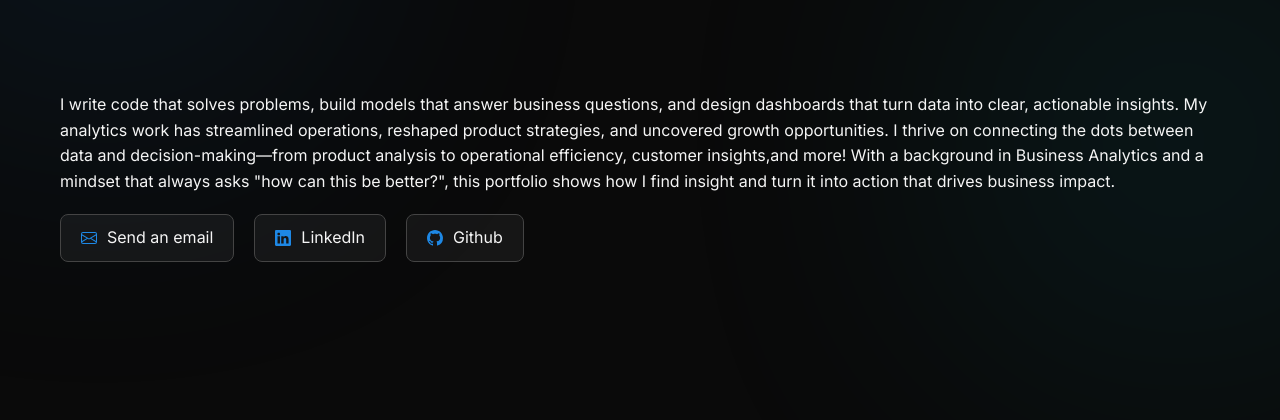
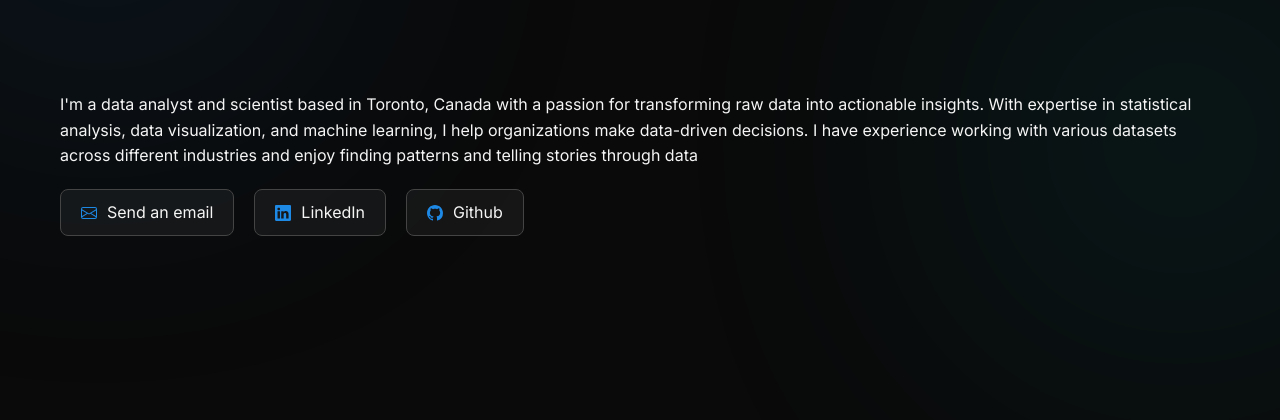
Before and after one commit to sphoom/portfolio, a plain HTML site: page index.html in a window 1280 px wide. Shown: the part 380-800 px from the top of the page. Drawn offline with Linux system fonts and the light colour scheme.

Commit message:
Update index.html

```diff
--- a/index.html
+++ b/index.html
@@ -284,10 +284,9 @@
         <h1 class="hero-title">Darlene Robertson</h1>
         <p class="hero-desc">
         <p>
-          I write code that solves problems, build models that answer business questions, and design dashboards that turn data into clear, actionable insights.
-          My analytics work has streamlined operations, reshaped product strategies, and uncovered growth opportunities.
-          I thrive on connecting the dots between data and decision-making—from product analysis to operational efficiency, customer insights,and more!
-          With a background in Business Analytics and a mindset that always asks "how can this be better?", this portfolio shows how I find insight and turn it into action that drives business impact.
+           I'm a data analyst and scientist based in Toronto, Canada with a passion for transforming raw data into actionable insights.
+           With expertise in statistical analysis, data visualization, and machine learning, I help organizations make data-driven decisions.
+           I have experience working with various datasets across different industries and enjoy finding patterns and telling stories through data
         </p>
 
         <!-- Social links -->
```
